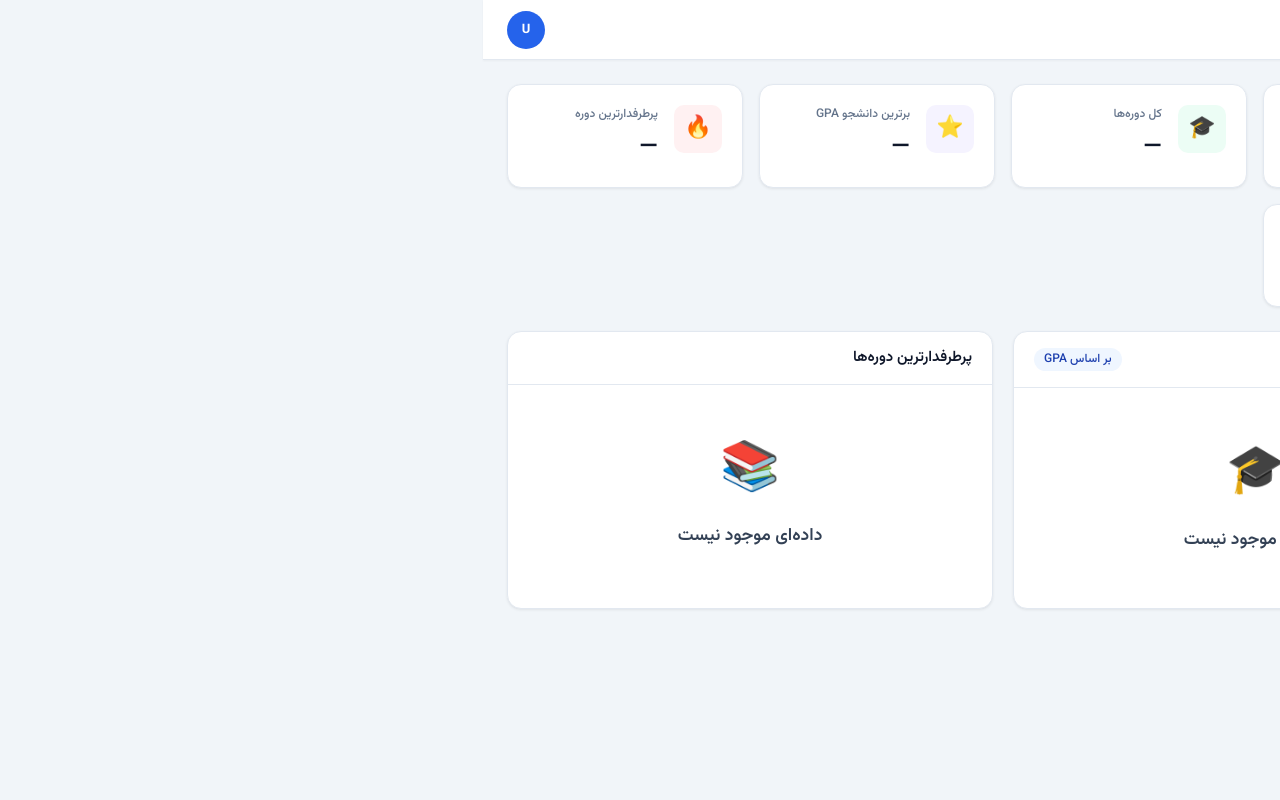
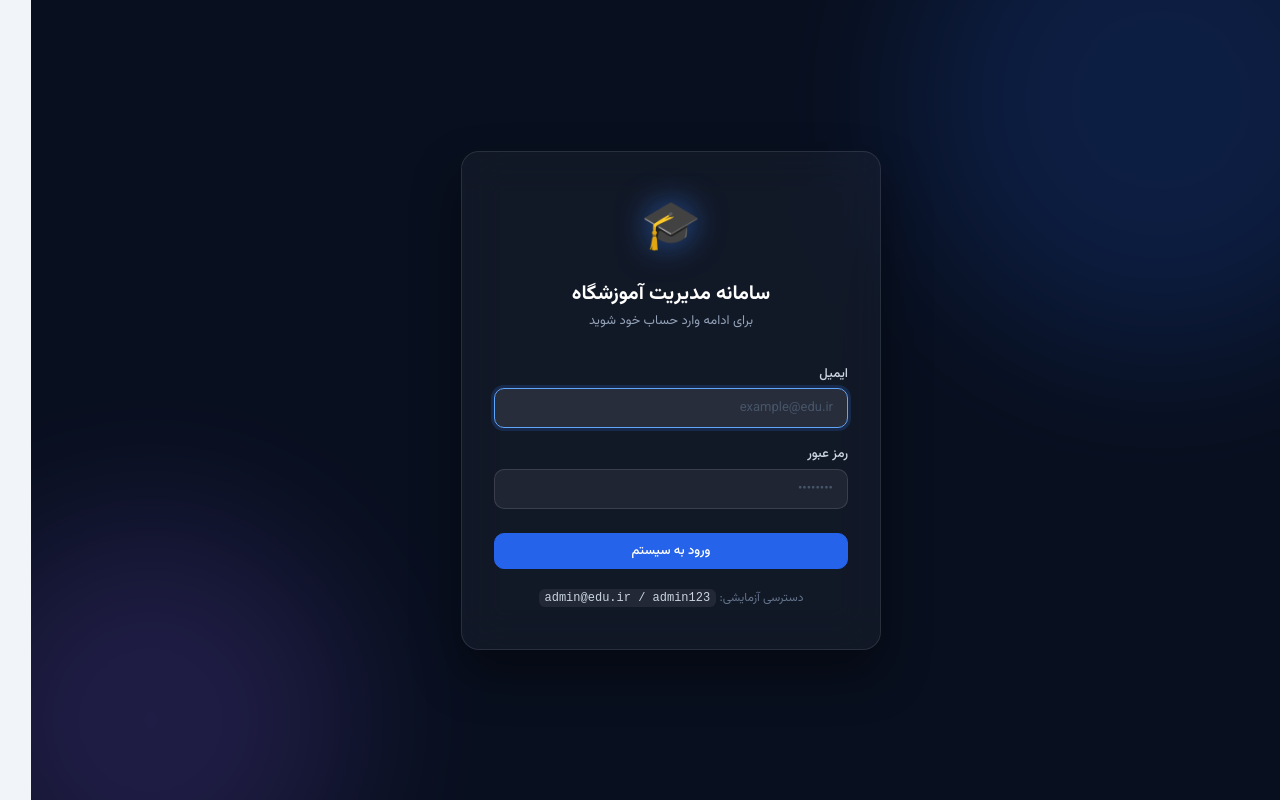
Before and after one commit to kasrafouladi/LMS, a React (Vite) app in the folder online_school_frontend/: page / in a window 1280 px wide. Built offline with nearby package versions, Linux system fonts and the light colour scheme.

Commit message:
Revert "comment login page for now"
This reverts commit 75f7585c60506a29008d74e6fbdf61adec5b31e2.

```diff
--- a/online_school_frontend/src/App.tsx
+++ b/online_school_frontend/src/App.tsx
@@ -2,7 +2,7 @@ import { useState } from 'react';
 import { useAuth } from './context/AuthContext';
 import Layout from './components/layout/Layout';
 import type { PageKey } from './components/layout/Sidebar';
-//import LoginPage from './pages/Login';
+import LoginPage from './pages/Login';
 
 import Dashboard from './pages/Dashboard';
 import Users from './pages/Users';
@@ -55,7 +55,7 @@ export default function App() {
     );
   }
 
-  //if (!user) return <LoginPage />;
+  if (!user) return <LoginPage />;
 
   return <AppContent />;
 }
```
